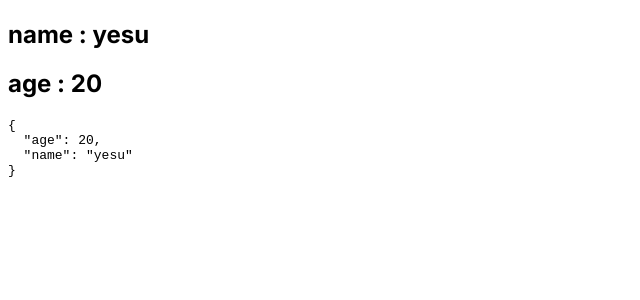
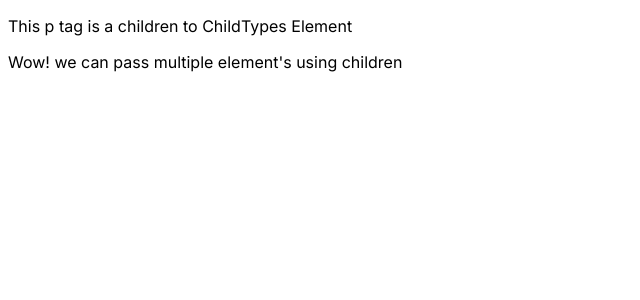
Before and after one commit to 4727yesuraju/Nextjs-ts, a Next.js app: page / in a window 1280 px wide. Shown: the top 300 px of the page, without its empty margins (0-640 px from the left). Built offline with nearby package versions, Linux system fonts and the light colour scheme.

Commit message:
children types completed

```diff
--- a/app/page.tsx
+++ b/app/page.tsx
@@ -1,10 +1,15 @@
-import User from "@/components/User";
+import User from "@/components/1/User";
+import ChildrenTypes from "@/components/2/ChildrenTypes";
 import Image from "next/image";
 
 export default function Home() {
   return (
     <section>
-       <User name="yesu" age={20} />
+       {/* <User name="yesu" age={20} /> */}
+       <ChildrenTypes >
+         <p>This p tag is a children to ChildTypes Element</p>
+         <p>Wow! we can pass multiple element's using children</p>
+       </ChildrenTypes>
     </section>
   );
 }
--- /dev/null
+++ b/components/2/ChildrenTypes.tsx
@@ -0,0 +1,15 @@
+//import  { ReactNode } from 'react';
+//ReactNode containes all types of ReactElements and here ReactNode is import all ReactTypes;
+
+import { type ReactNode } from 'react';
+//by prefixing type before ReactNode it will use only required Types at compile time
+
+function ChildrenTypes({children} : {children : ReactNode}) {
+  return (
+    <div>
+      {children}
+    </div>
+  )
+}
+
+export default ChildrenTypes
```
Also changed, not shown: components/1/User.tsx (renamed from components/User.tsx).
